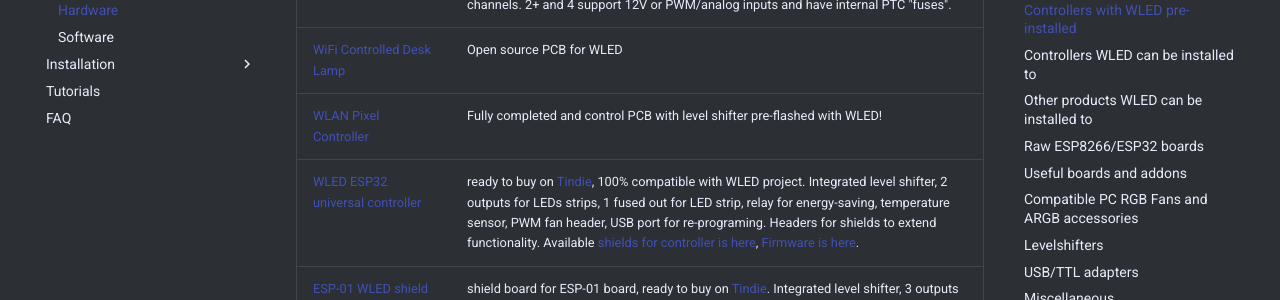
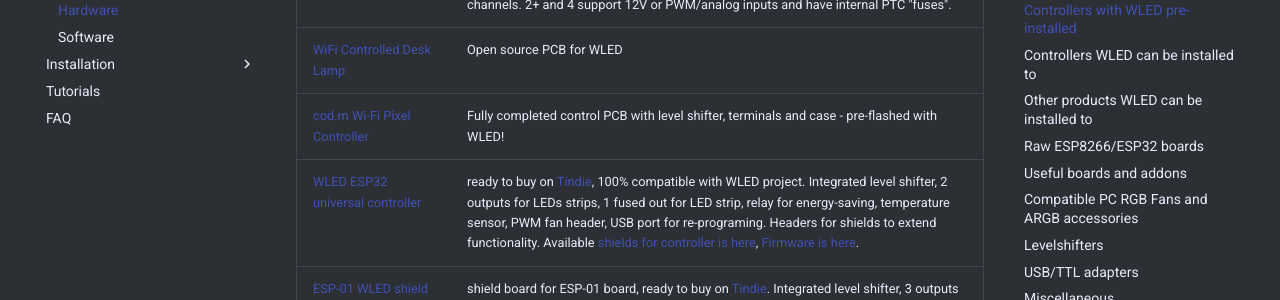
Before and after one commit to Aircoookie/WLED-Docs, an MkDocs documentation site: the page built from docs/basics/compatible-hardware.md, in a window 1280 px wide and 900 px high, scrolled down 3733 px. Shown: the part 152-452 px from the top of the window. Built offline with MkDocs 1.6.1 and Material for MkDocs 9.7.7, drawn with Linux system fonts in a browser that asks for light colours; comment, search, counter and statistics services are not loaded.

Commit message:
renamed cod.m wi-fi pixel conroller

```diff
--- a/docs/basics/compatible-hardware.md
+++ b/docs/basics/compatible-hardware.md
@@ -73,7 +73,7 @@
 [Simple WLED Board](https://github.com/wladwnt/wled) | Very simple DIY board, minimum of required components, option for 5V/12V LEDs. Easy to solder (no SMT components). Simple to understand connection schematics and pictures. Can be used with ESP8266 or ESP32 in D1 mini Format.
 [sjm autoprod rgbw, rgbw2+, rgbw4](https://sjmautoprod.com/RGB-Controllers/rgbwX-Wi-Fi-Controllers.html) | Complete, fully-sealed, analog and digital controllers for vehicular use. rgbw has one RGBW channel, rgbw2+ has two analog, RGBW channels plus two/four addressable outputs (requires external 5V source for 5V LEDs). rgbw4 has four analog RGBW channels. 2+ and 4 support 12V or PWM/analog inputs and have internal PTC "fuses".
 [WiFi Controlled Desk Lamp](https://github.com/stanoba/wifi-desk-lamp) | Open source PCB for WLED
-[WLAN Pixel Controller](https://shop.codm.de/automation/pixel/30/wlan-pixel-controller) | Fully completed and control PCB with level shifter pre-flashed with WLED!
+[cod.m Wi-Fi Pixel Controller](https://shop.codm.de/automation/pixel/30/wlan-pixel-controller) | Fully completed control PCB with level shifter, terminals and case - pre-flashed with WLED!
 [WLED ESP32 universal controller](https://github.com/srg74/WLED-ESP32-universal-controller) | ready to buy on [Tindie](https://www.tindie.com/products/27056/), 100% compatible with WLED project. Integrated level shifter, 2 outputs for LEDs strips, 1 fused out for LED strip, relay for energy-saving, temperature sensor, PWM fan header, USB port for re-programing. Headers for shields to extend functionality. Available [shields for controller is here](https://www.tindie.com/stores/serg74/),  [Firmware is here](https://github.com/srg74/WLED-ESP32-universal-controller/tree/main/Firmware).
 [ESP-01 WLED shield](https://www.tindie.com/products/24901/) | shield board for ESP-01 board, ready to buy on [Tindie](https://www.tindie.com/products/24901/). Integrated level shifter, 3 outputs for various configurations, mosfet for 1 analog channel, [Firmware is here](https://github.com/srg74/WLED-wemos-shield/tree/master/resources/Firmware/WLED_wemos_shield).
 [WLED Wemos mini shield](https://github.com/srg74/WLED-wemos-shield/tree/master/resources/mini_shield) | shield board, ready to buy on [Tindie](https://www.tindie.com/products/22680/) also [Tindie EU](https://www.tindie.com/products/28777/). Integrated level shifter, 2 outputs for LEDs strips, 1 fused out for LED strip, resettable fuse for the development board, exposed I2C interface for display or sensors. Exposed pins Digital microphones. Works with Wemos D1 mini and D1-style ESP32 boards. [Firmware is here](https://github.com/srg74/WLED-wemos-shield/tree/master/resources/Firmware/WLED_wemos_shield).
```
